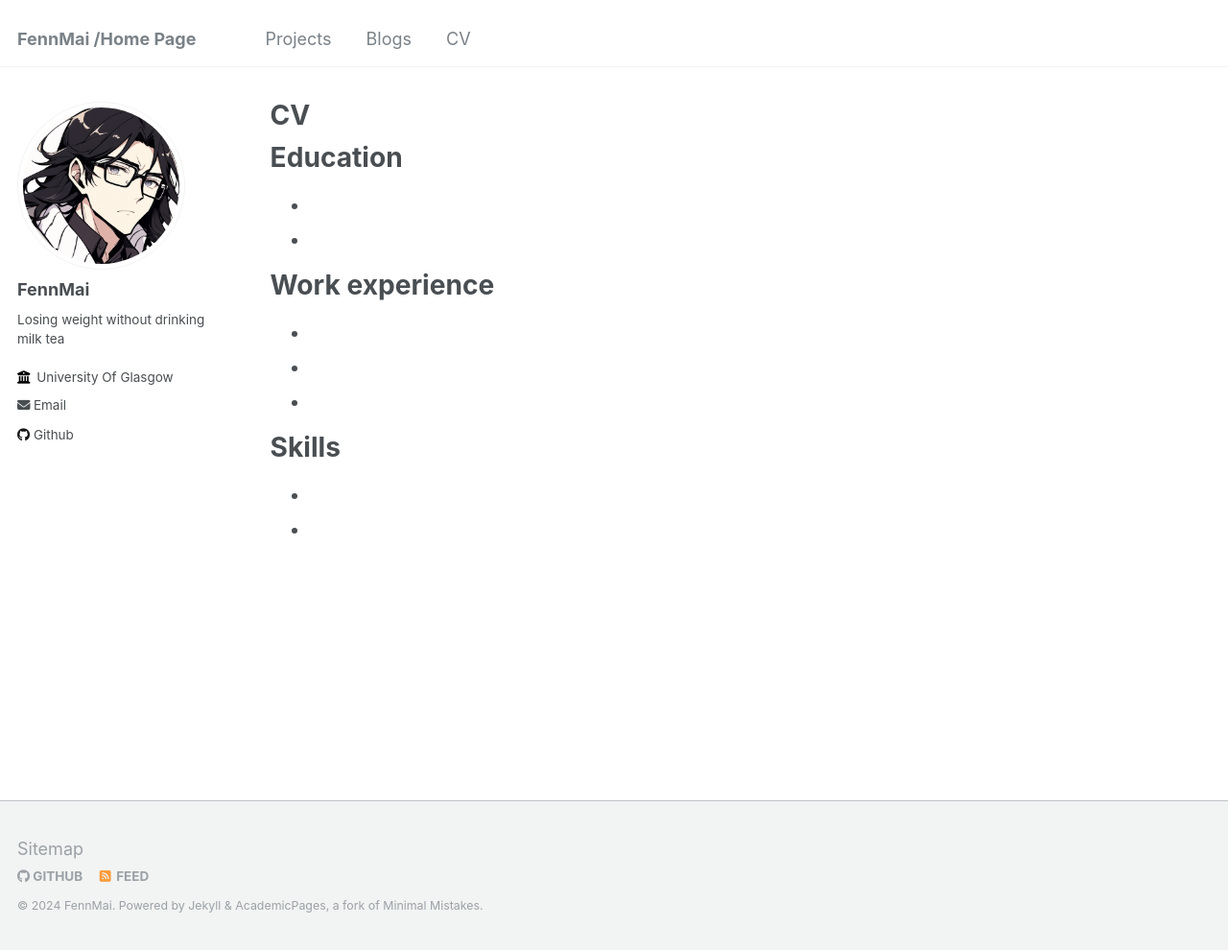
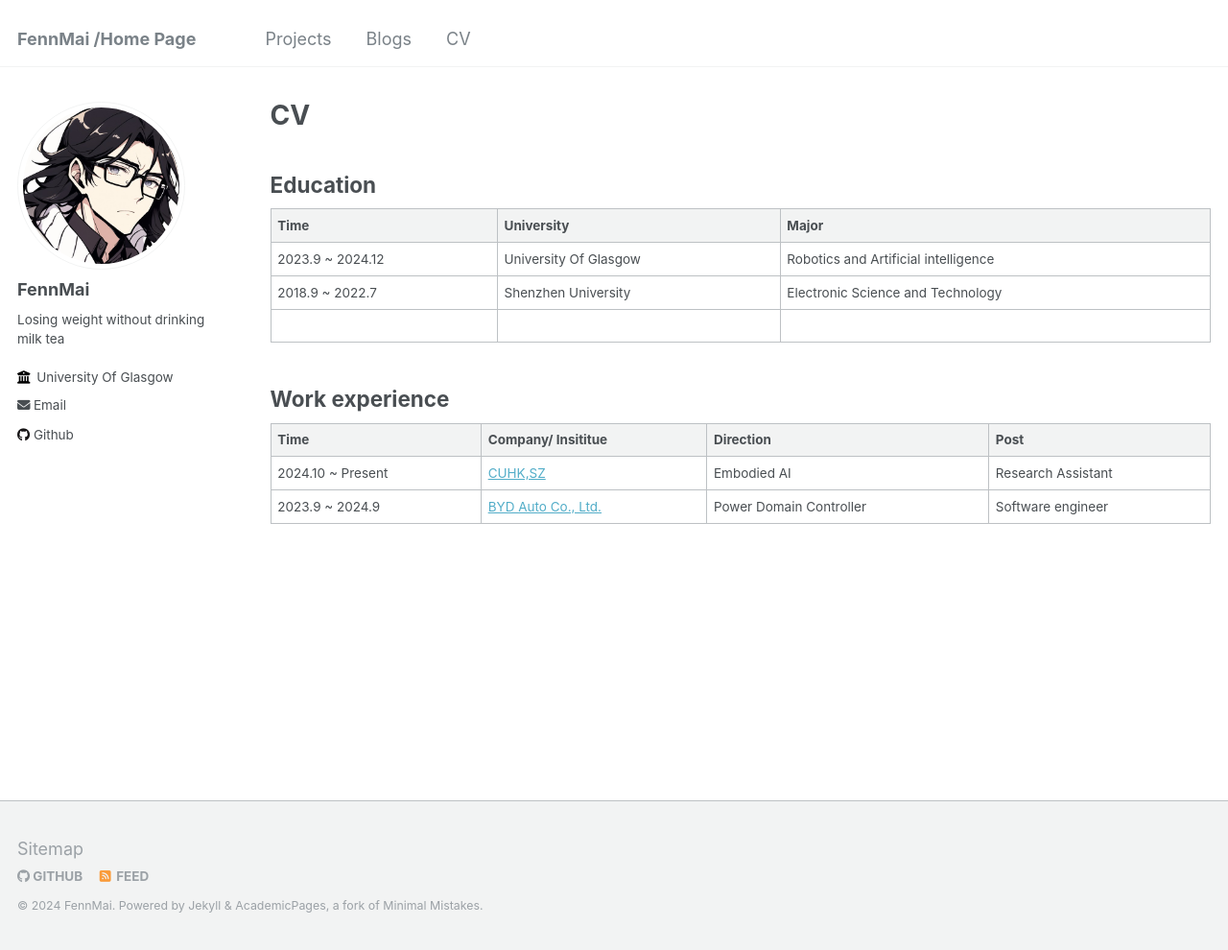
Before and after one commit to FennMai/FennMai.github.io, a Jekyll site: the page built from _pages/cv.md, in a window 1280 px wide and 990 px high. Shown: the whole window at 96% size. Built offline with Jekyll 4.4.1, drawn with Linux system fonts in a browser that asks for light colours.

Commit message:
update: update the main page and cv page

```diff
--- a/_pages/cv.md
+++ b/_pages/cv.md
@@ -7,20 +7,17 @@ redirect_from:
   - /resume
 ---
 
-Education
-======
-*
-*
+## Education
 
-Work experience
-======
--
+| Time             | University            | Major                                |
+| ---------------- | --------------------- | ------------------------------------ |
+| 2023.9 ~ 2024.12 | University Of Glasgow | Robotics and Artificial intelligence |
+| 2018.9 ~ 2022.7  | Shenzhen University   | Electronic Science and Technology    |
+|                  |                       |                                      |
 
--
+## Work experience
 
--
-
-Skills
-======
--
--
+| Time              | Company/ Insititue                                           | Direction               | Post               |
+| ----------------- | ------------------------------------------------------------ | ----------------------- | ------------------ |
+| 2024.10 ~ Present | [CUHK,SZ](https://fnii.cuhk.edu.cn/)                         | Embodied AI             | Research Assistant |
+| 2023.9 ~ 2024.9   | [BYD Auto Co., Ltd.](https://www.bydglobal.com/en/index.html) | Power Domain Controller | Software engineer  |
```
Also changed, not shown: _pages/about.md (+2 -5 lines), _pages/mprojects.md (+0 -6 lines).
